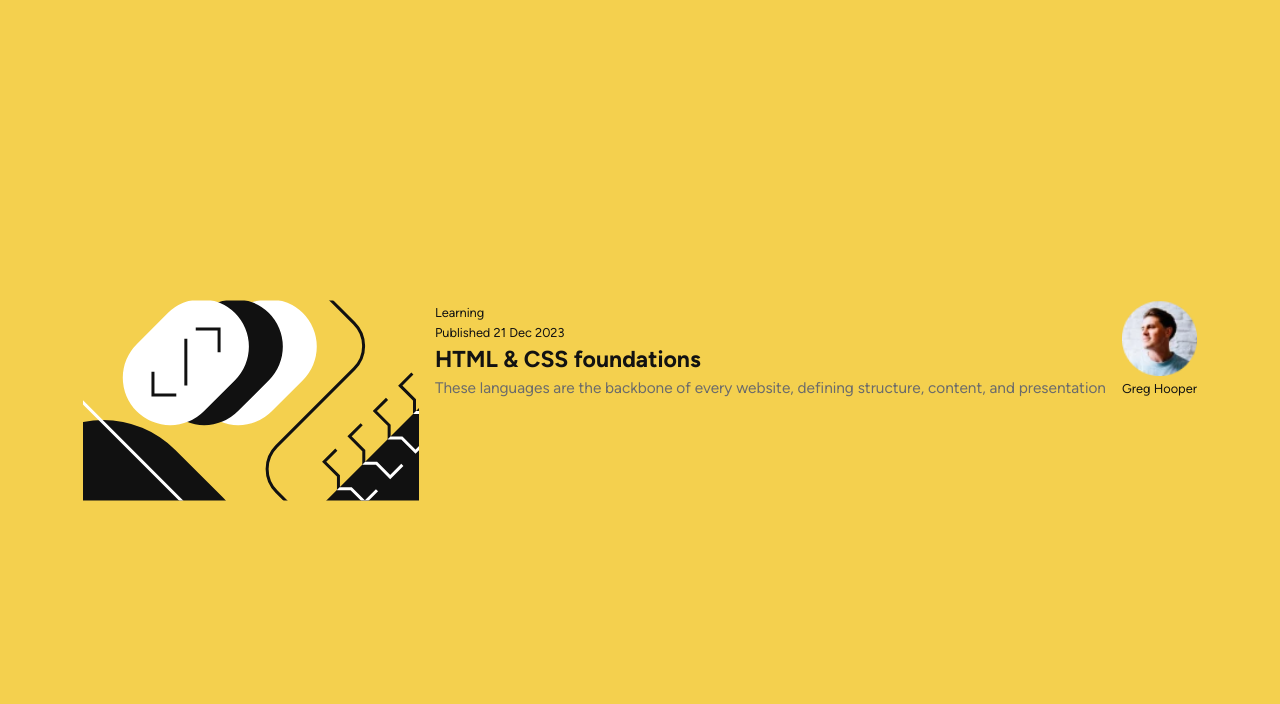
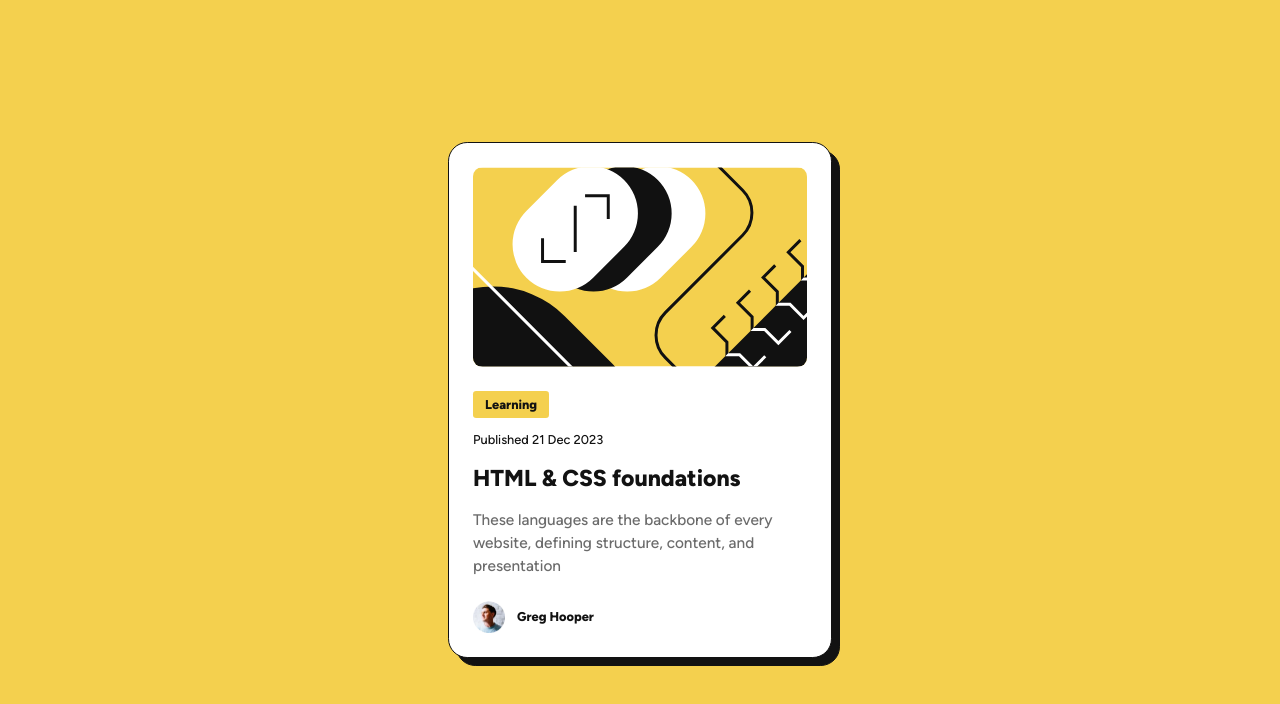
Before and after one commit to dev-ethanjohn/Blog-Preview-Card---UI, a plain HTML site: page index.html in a window 1280 px wide. Drawn offline with Linux system fonts and the light colour scheme.

Commit message:
Add component styling

```diff
--- a/index.css
+++ b/index.css
@@ -61,6 +61,7 @@ body {
   display: flex;
   align-items: center;
   justify-content: center;
+  font-weight: 500;
 }
 
 img {
@@ -110,3 +111,73 @@ h6 {
 .fs-200 {
   font-size: var(--fs-200);
 }
+
+/**=======================
+ * COMPONENTS
+ *========================**/
+
+.blog-article {
+  flex-direction: column;
+  --gap: 1.5rem;
+  max-width: 24rem;
+  background-color: #fff;
+  border-radius: 1.25em;
+  border: 1px solid hsl(var(--clr-dark-gray));
+
+  padding: 1.5rem;
+  margin-inline: 1.5rem;
+  filter: drop-shadow(0.5rem 0.5rem hsl(var(--clr-dark-gray)));
+  transition: all 200ms ease-out;
+}
+
+.blog-article:hover {
+  filter: drop-shadow(1rem 1rem hsl(var(--clr-dark-gray)));
+  margin: -0.5rem;
+}
+
+.blog-article figure {
+  height: 200px;
+  overflow: hidden;
+}
+
+.blog-image {
+  width: 100%;
+  height: 100%;
+  object-fit: cover;
+  border-radius: calc(1em * 0.625);
+}
+
+.blog-header {
+  flex-direction: column;
+  gap: 0.75rem;
+}
+
+.tag {
+  align-self: flex-start; /* flex will make stretch children unless configured*/
+  border-radius: calc(1em * 0.25);
+  padding: 0.25rem 0.75rem;
+  font-weight: 800;
+}
+
+.blog-title {
+  font-weight: 800;
+}
+
+.blog-article:hover .blog-title {
+  color: hsl(var(--clr-yellow));
+}
+
+.author-image {
+  display: inline-block;
+  height: 2rem;
+  width: 2rem;
+}
+
+.author-name {
+  font-weight: 800;
+}
+
+.blog-footer {
+  gap: 0.75rem;
+  align-items: center;
+}
--- a/index.html
+++ b/index.html
@@ -17,18 +17,18 @@
     <figure>
       <img class="blog-image" src="./assets/images/illustration-article.svg" alt="An abstract illustration">
     </figure>
-    <header>
-      <span class="fs-200">Learning</span>
+    <header class="blog-header flex">
+      <span class="tag bg-accent fs-200 ">Learning</span>
       <p class="fs-200">Published 21 Dec 2023</p>
-      <h2 class="fs-500">HTML & CSS foundations</h2>
+      <h2 class="blog-title fs-500">HTML & CSS foundations</h2>
       <p class="text-secondary fs-300">
         These languages are the backbone of every website, defining structure,
         content, and presentation
       </p>
     </header>
-    <footer>
-      <img src="./assets/images/image-avatar.webp" alt="Instructor Greg Hooper's profile picture">
-      <span class="fs-200">Greg Hooper</span>
+    <footer class="blog-footer flex">
+      <img class="author-image" src="./assets/images/image-avatar.webp" alt="Author Greg Hooper's profile picture">
+      <span class="author-name fs-200">Greg Hooper</span>
     </footer>
   </article>
 </body>
```
